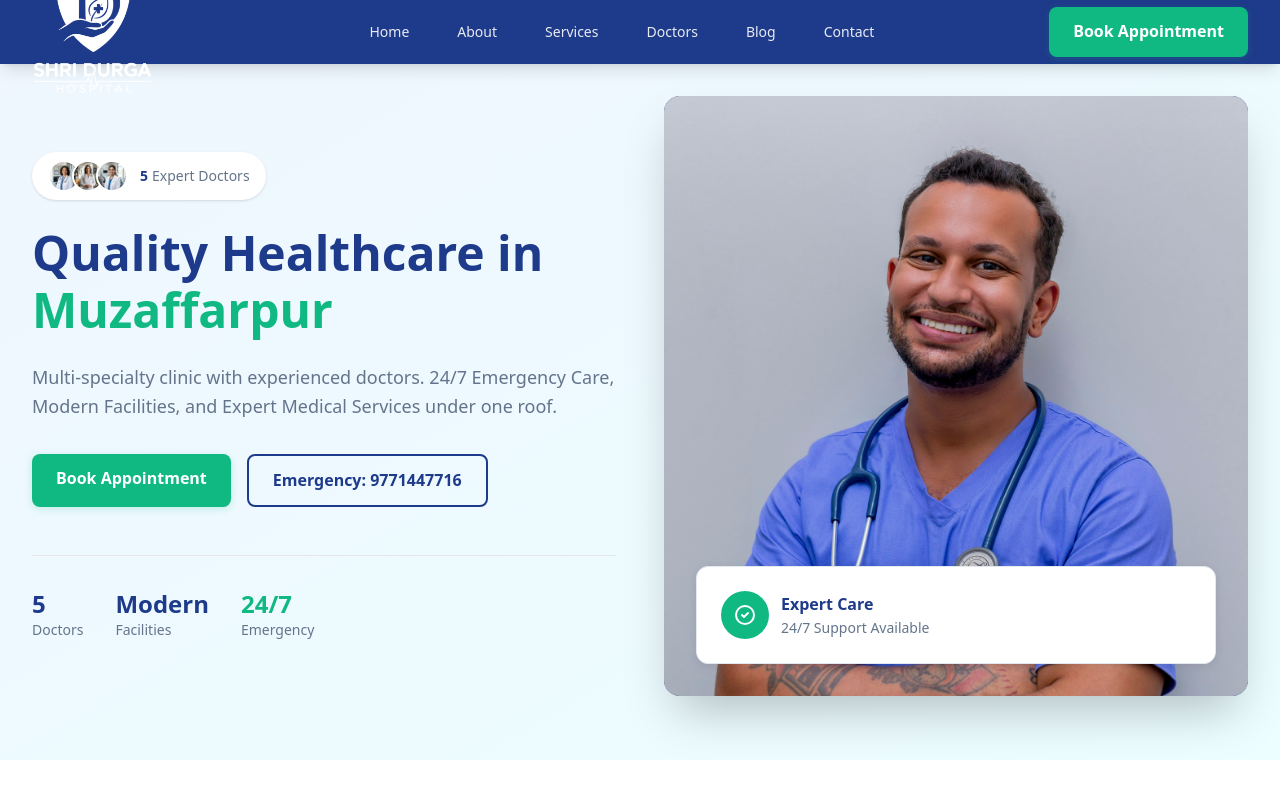
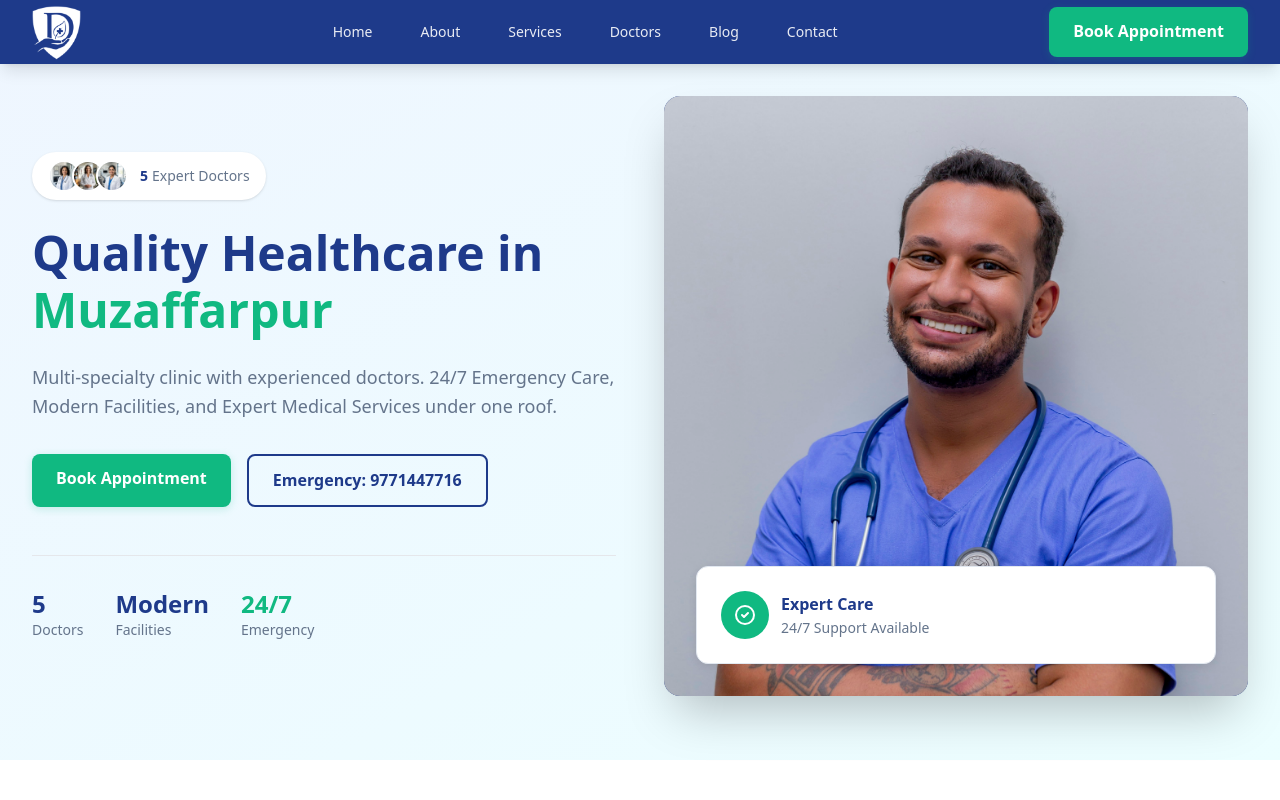
Before and after one commit to Nityom/Shri-Durga, a Next.js app: page / in a window 1280 px wide. Shown: the top 800 px of the page. Built offline with nearby package versions, Linux system fonts and the light colour scheme; a web font is replaced by a local one.

Commit message:
fix: Update logo image source and adjust dimensions in Navbar component

```diff
--- a/src/components/Navbar.tsx
+++ b/src/components/Navbar.tsx
@@ -26,11 +26,11 @@ export const Navbar = () => {
                     <div className="flex-shrink-0">
                         <Link href="/" className="flex items-center">
                             <Image
-                                src="/ShriDurgaLogoo.png"
+                                src="/image.png"
                                 alt="Shri Durga Hospital"
-                                width={800}
-                                height={480}
-                                className="h-32 w-auto brightness-0 invert"
+                                width={200}
+                                height={200}
+                                className="h-14 w-auto brightness-0 invert"
                             />
                         </Link>
                     </div>
```
